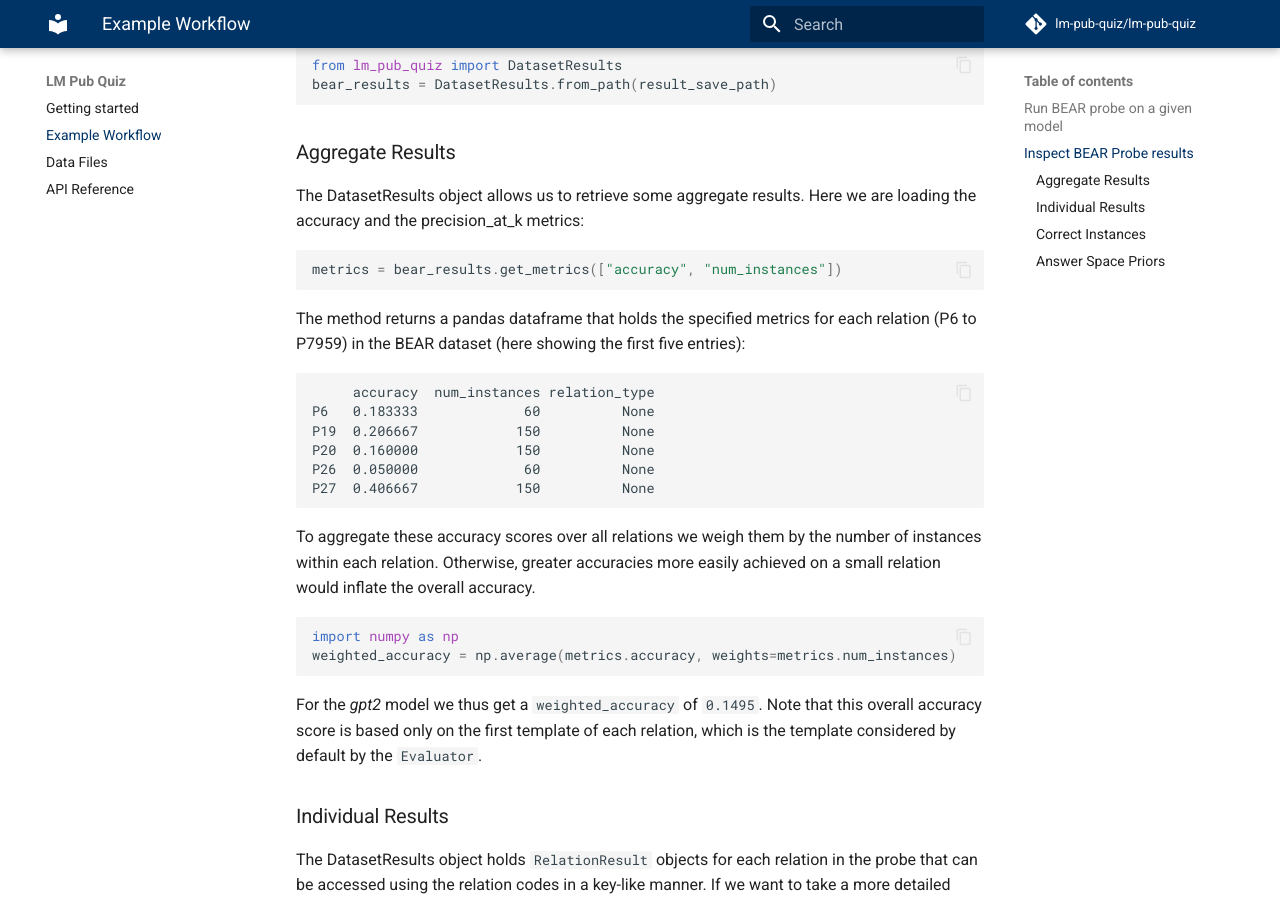
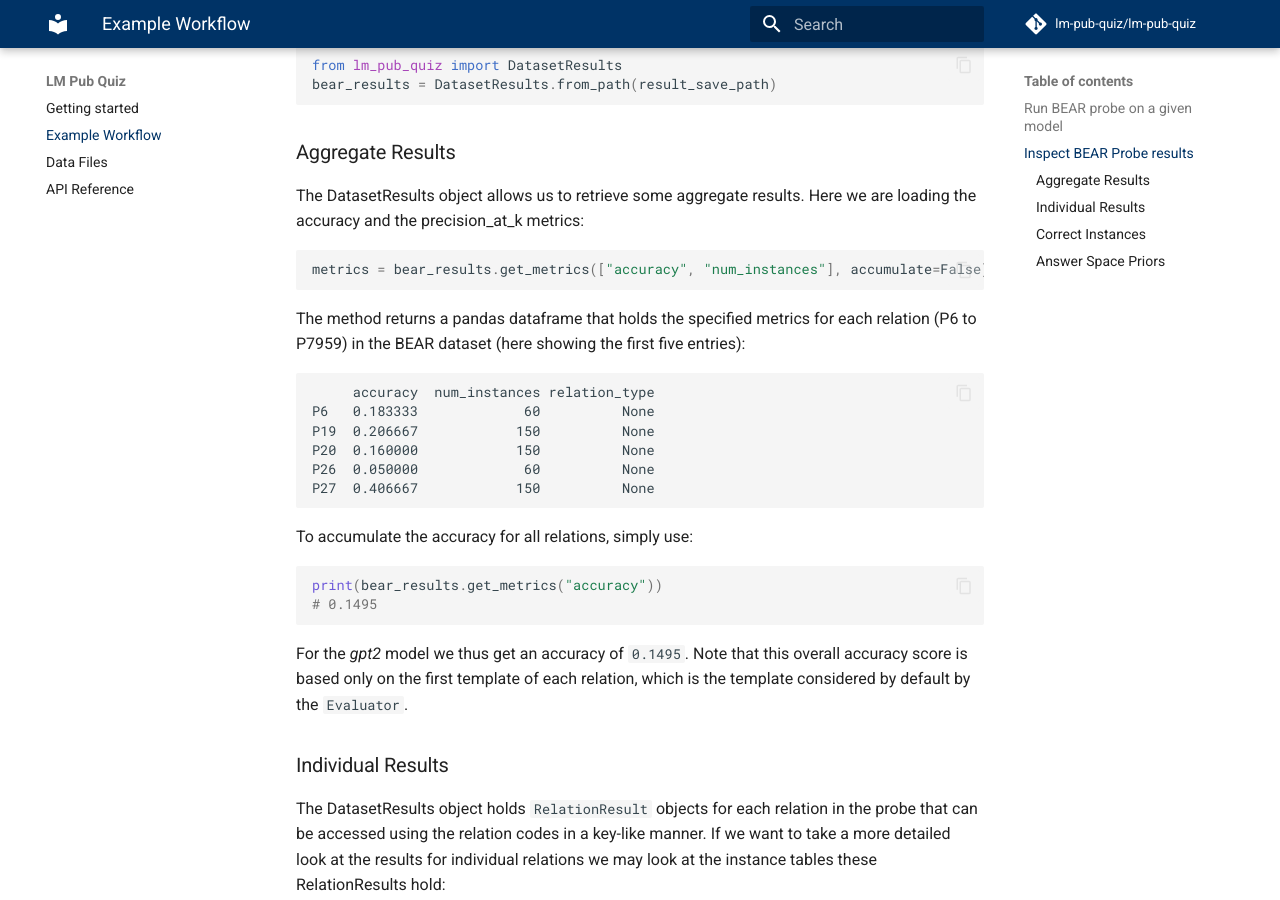
Before and after one commit to lm-pub-quiz/lm-pub-quiz, an MkDocs documentation site: the page built from docs/example.md, in a window 1280 px wide and 900 px high, scrolled down 776 px. Built offline with MkDocs 1.6.1 and Material for MkDocs 9.7.7, drawn with Linux system fonts in a browser that asks for light colours; comment, search, counter and statistics services are not loaded.

Commit message:
Adapted the documentation

````diff
--- a/docs/example.md
+++ b/docs/example.md
@@ -35,7 +35,7 @@ bear_results = DatasetResults.from_path(result_save_path)
 ### Aggregate Results
 The DatasetResults object allows us to retrieve some aggregate results. Here we are loading the accuracy and the precision_at_k metrics:
 ```python
-metrics = bear_results.get_metrics(["accuracy", "num_instances"])
+metrics = bear_results.get_metrics(["accuracy", "num_instances"], accumulate=False)
 ```
 The method returns a pandas dataframe that holds the specified metrics for each relation (P6 to P7959) in the BEAR dataset (here showing the first five entries):
 ```
@@ -47,13 +47,15 @@ P26  0.050000             60          None
 P27  0.406667            150          None
 ```
 
-To aggregate these accuracy scores over all relations we weigh them by the number of instances within each relation. Otherwise, greater accuracies more easily achieved on a small relation would inflate the overall accuracy.
+To accumulate the accuracy for all relations, simply use:
 
 ```python
-import numpy as np
-weighted_accuracy = np.average(metrics.accuracy, weights=metrics.num_instances)
+print(bear_results.get_metrics("accuracy"))
+# 0.1495
 ```
-For the *gpt2* model we thus get a `weighted_accuracy` of `0.1495`. Note that this overall accuracy score is based only on the first template of each relation, which is the template considered by default by the `Evaluator`.
+
+For the *gpt2* model we thus get an accuracy of `0.1495`. Note that this overall accuracy score is based only on the first template of each relation, which is the template considered by default by the `Evaluator`.
+
 
 ### Individual Results
 
````
Also changed, not shown: README.md (+19 -8 lines), 2 other files.
